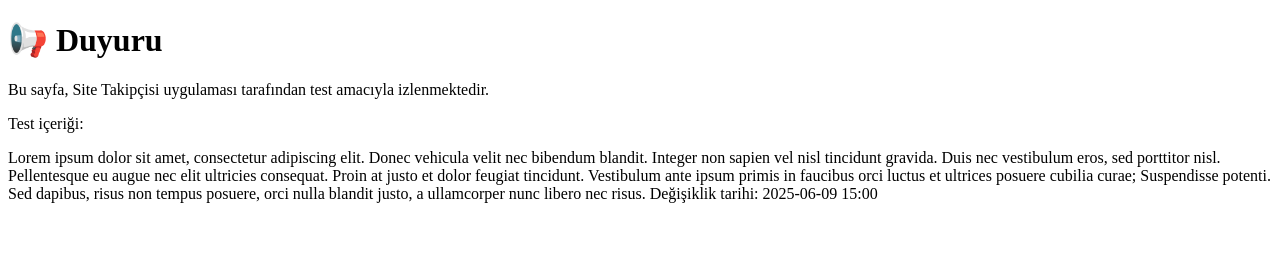
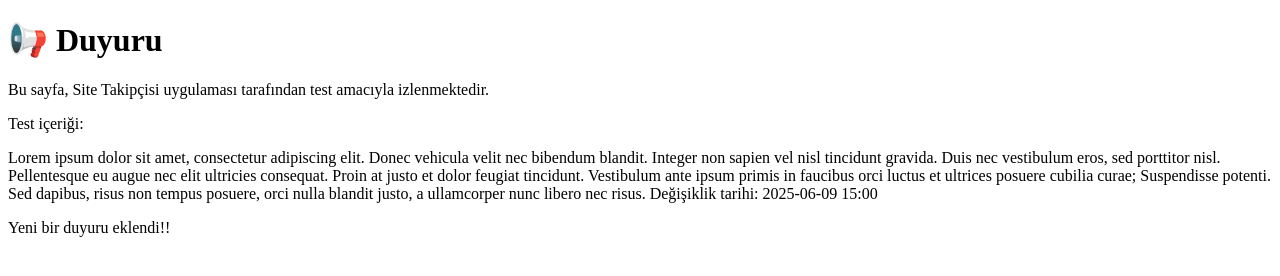
Before and after one commit to Taiyoko-sen/Test, a plain HTML site: page index.html in a window 1280 px wide. Drawn offline with Linux system fonts and the light colour scheme.

Commit message:
Update index.html

```diff
--- a/index.html
+++ b/index.html
@@ -18,6 +18,7 @@
                 Suspendisse potenti. Sed dapibus, risus non tempus posuere, orci nulla blandit justo, a ullamcorper nunc libero nec risus.
                 Değişiklik tarihi: 2025-06-09 15:00
             </p>
+            <p>Yeni bir duyuru eklendi!!</p>
         </div>
     </main>
 </body>
```
